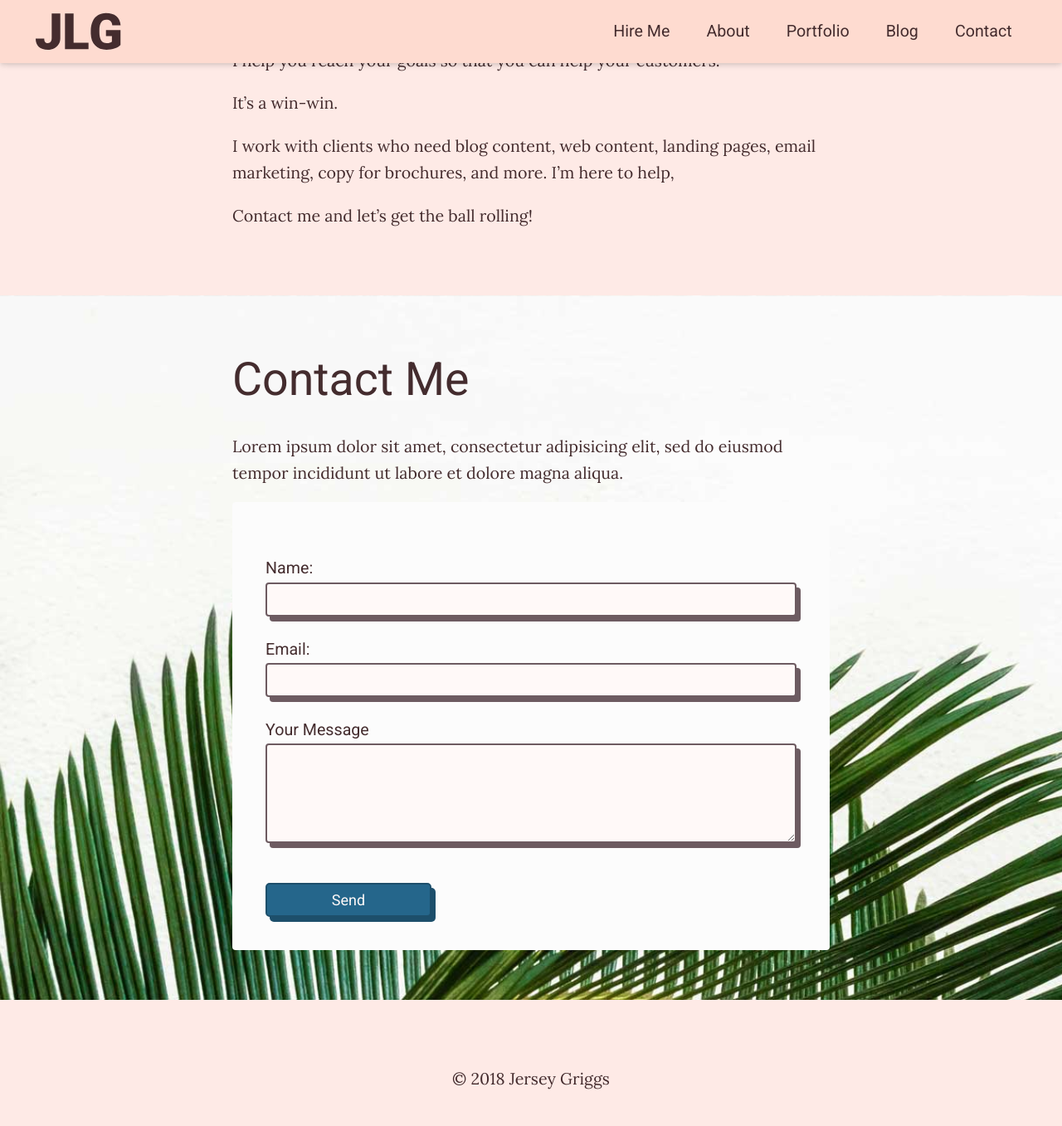
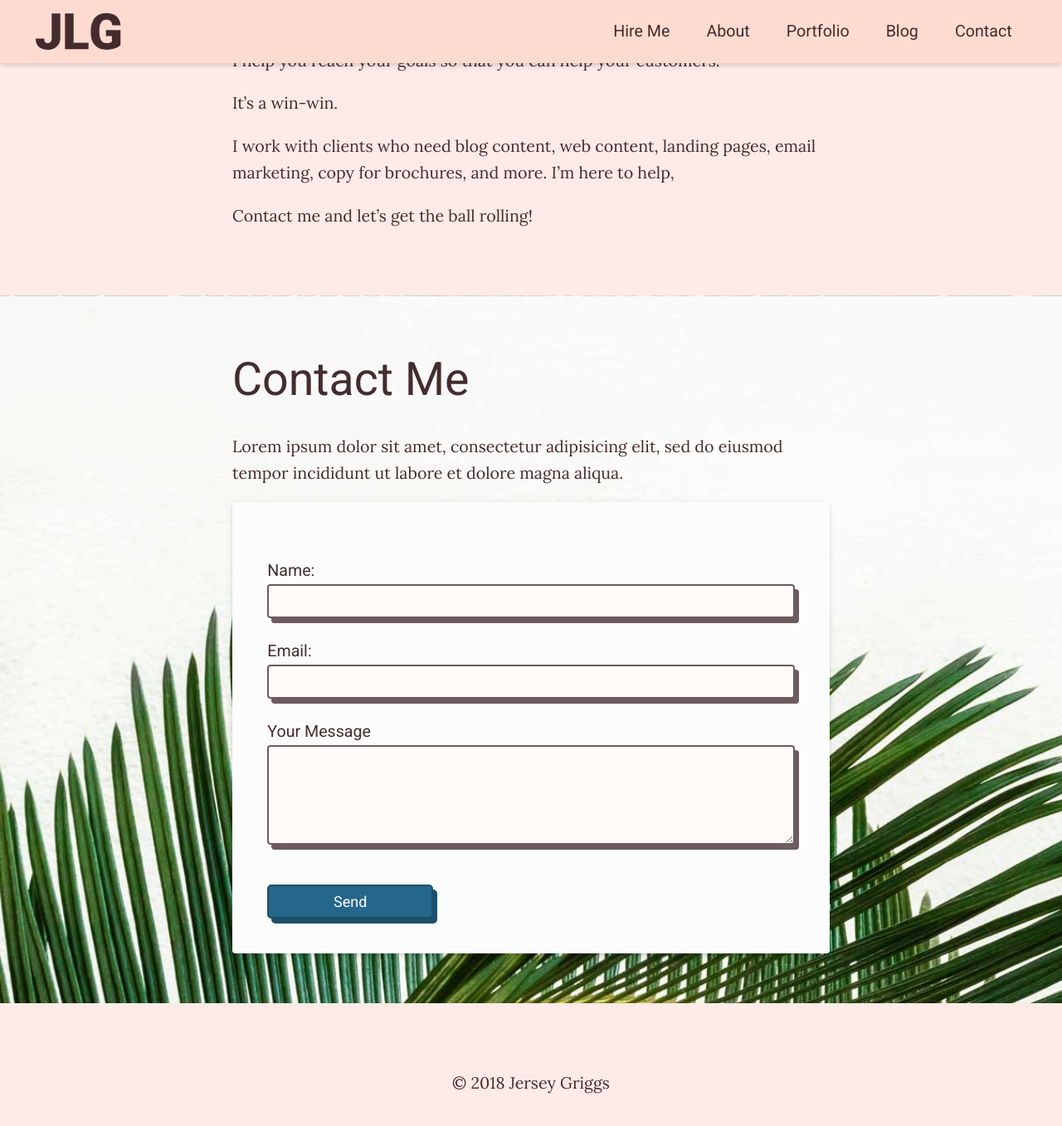
Before and after one commit to jersey-griggs/jersey.griggs.github.io, a Jekyll site: the page built from index.md, in a window 1280 px wide and 1400 px high, scrolled down 1205 px. Shown: the top 1357 px of the window at 83% size. Built offline with Jekyll 4.4.1, drawn with Linux system fonts in a browser that asks for light colours.

```diff
--- a/_sass/minima/_layout.scss
+++ b/_sass/minima/_layout.scss
@@ -239,6 +239,8 @@
 
 .form-wrap {
   background-color: #fcfcfc;
-  padding: 40px;
+  padding: 3.3vw;
   border-radius: 4px;
+      -webkit-box-shadow: 0 2px 4px -1px rgba(0, 0, 0, 0.06), 0 4px 5px 0 rgba(0, 0, 0, 0.06), 0 1px 10px 0 rgba(0, 0, 0, 0.08);
+    box-shadow: 0 2px 4px -1px rgba(0, 0, 0, 0.06), 0 4px 5px 0 rgba(0, 0, 0, 0.06), 0 1px 10px 0 rgba(0, 0, 0, 0.08);
 }
```
